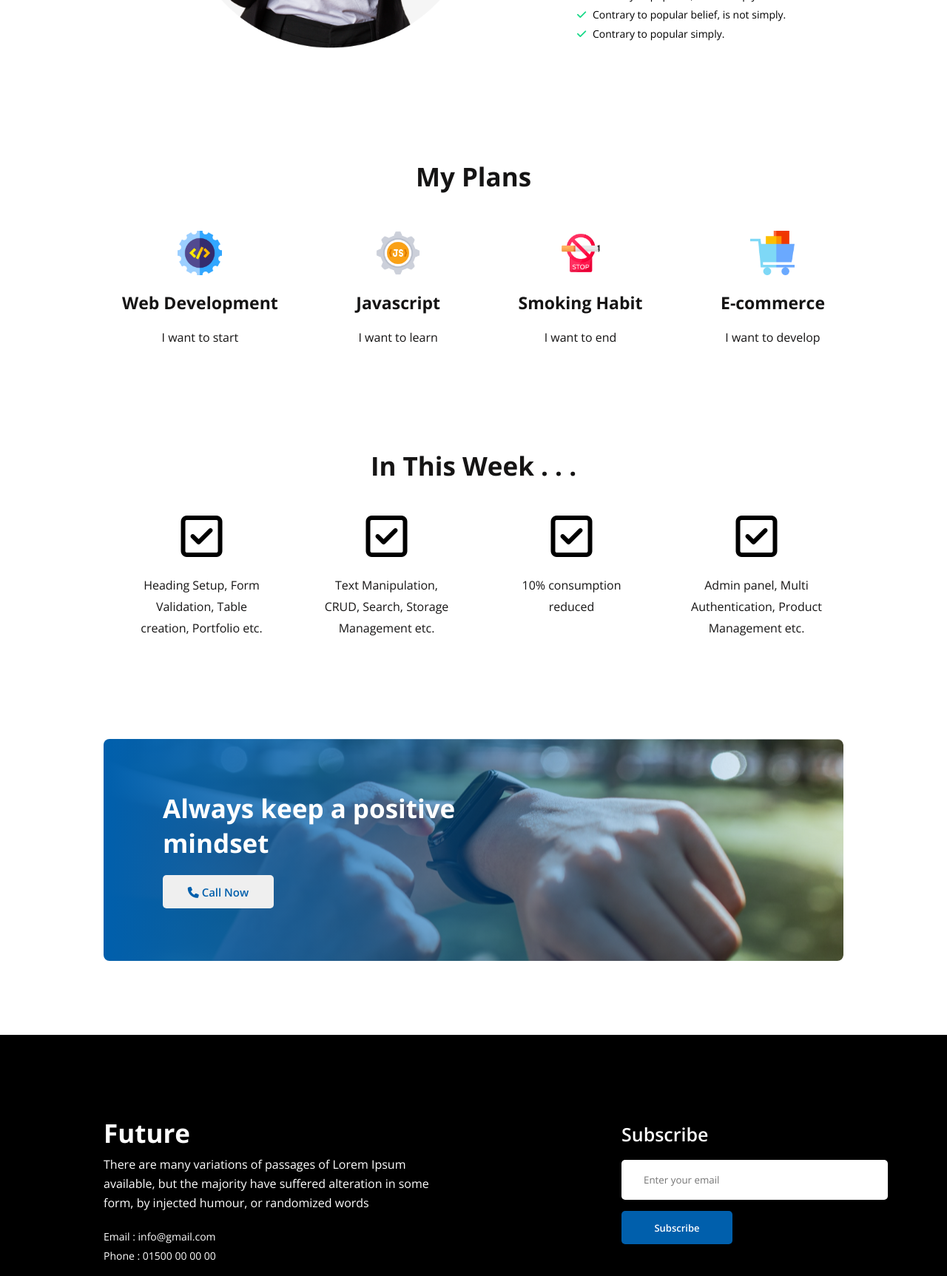
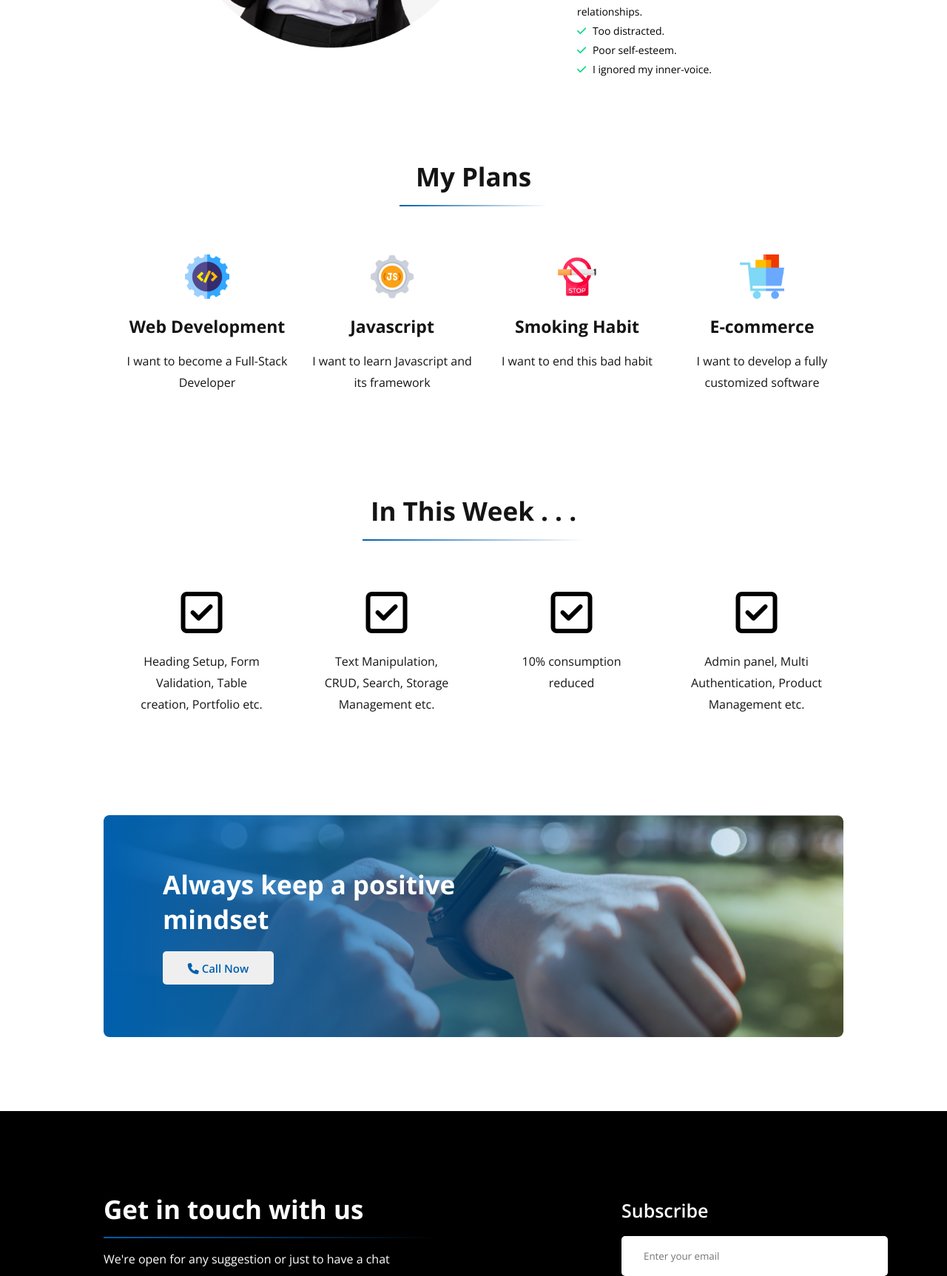
Before and after one commit to mahmud-bhuiyan/module-6-assignment, a plain HTML site: page index.html in a window 1280 px wide. Shown: the part 1433-3158 px from the top of the page at 74% size. Drawn offline with nearby package versions, Linux system fonts and the light colour scheme.

Commit message:
design complete

```diff
--- a/assets/css/custom.css
+++ b/assets/css/custom.css
@@ -14,6 +14,13 @@ section {
   border: none;
   font-weight: 600;
   font-size: 15px;
+}
+
+.hr-gradient{
+  height: 8px;
+  background-image: linear-gradient(90deg, #005fac, rgba(0, 95, 172, 0) 100%);
+  border: 0;
+  height: 2px;
 }
 
 /* header banner styles */
@@ -87,8 +94,12 @@ main {
   font-weight: 700;
   font-size: 35px;
   line-height: 45px;
-  margin-bottom: 25px;
   color: #151414;
+}
+
+.previous-year-info hr{
+  width: 270px;
+  margin: 20px 0 25px;
 }
 
 .previous-year-info .description {
@@ -121,7 +132,11 @@ main {
   font-size: 35px;
   line-height: 47px;
   color: #151414;
-  margin-bottom: 50px;
+}
+
+.plans-section hr{
+  width: 200px;
+  margin: 15px auto 65px;
 }
 
 .plans-container {
@@ -132,7 +147,12 @@ main {
 .plans-info {
   display: flex;
   justify-content: space-between;
-  width: 950px;
+  width: 1000px;
+}
+
+.plan {
+  width: 280px;
+  margin: 0 0 0 30px;
 }
 
 .plan > img {
@@ -169,7 +189,11 @@ img {
   font-size: 35px;
   line-height: 47px;
   color: #151414;
-  margin-bottom: 40px;
+}
+
+.weekly hr{
+  width: 300px;
+  margin: 15px auto 65px;
 }
 
 .weekly-container {
@@ -196,6 +220,7 @@ img {
   margin-top: 20px;
   color: #151414;
 }
+
 /* gradient banner section styles */
 .gradient {
   display: flex;
@@ -242,7 +267,7 @@ img {
   background-color: #000000;
   color: #ffffff;
   padding-top: 120px;
-  padding-bottom: 30px;
+  padding-bottom: 10px;
 }
 
 .footer-container {
@@ -260,8 +285,13 @@ img {
   font-weight: 700;
   font-size: 35px;
   line-height: 26px;
-  margin-bottom: 16px;
+  margin-bottom: 24px;
 }
+
+.footer-info hr{
+  margin: 15px auto;
+}
+
 .footer-info .description {
   margin-bottom: 20px;
 }
@@ -276,6 +306,10 @@ img {
   font-weight: 400;
   font-size: 14px;
   line-height: 26px;
+}
+
+.contact-info > p i {
+  padding-right: 5px;
 }
 
 .social-icons {
--- a/index.html
+++ b/index.html
@@ -51,29 +51,27 @@
         </div>
         <div class="previous-year-info">
           <h3 class="title">My failures of previous year</h3>
+          <hr class="hr-gradient">
           <h6 class="description">
-            Contrary to popular belief, Lorem Ipsum is not simply random text.
-            It has roots in a piece of classical Latin literature from 45 BC,
-            making it over 2000 years old. Richard McClinton.
+            I used to think that “success” in life meant living every moment in
+            a way that I would not later regret. How ironic it’s been as I look
+            back on my life and have too many regrets to count!
           </h6>
           <ul>
             <li>
-              <i class="fa-solid fa-check"></i> Contrary to popular belief, is
-              not simply.
+              <i class="fa-solid fa-check"></i> Not learning from past mistakes.
             </li>
             <li>
-              <i class="fa-solid fa-check"></i> Contrary to popular belief.
+              <i class="fa-solid fa-check"></i> Fail to network and build strong relationships.
             </li>
             <li>
-              <i class="fa-solid fa-check"></i> Contrary to popular , is not
-              simply.
+              <i class="fa-solid fa-check"></i> Too distracted.
             </li>
             <li>
-              <i class="fa-solid fa-check"></i> Contrary to popular belief, is
-              not simply.
+              <i class="fa-solid fa-check"></i> Poor self-esteem.
             </li>
             <li>
-              <i class="fa-solid fa-check"></i> Contrary to popular simply.
+              <i class="fa-solid fa-check"></i> I ignored my inner-voice.
             </li>
           </ul>
         </div>
@@ -83,27 +81,32 @@
       <!-- plans section start -->
       <section class="plans-section">
         <h3 class="title">My Plans</h3>
+        <hr class="hr-gradient">
         <div class="plans-container">
           <div class="plans-info">
             <div class="plan">
               <img src="assets/images/icons/web.png" alt="" />
               <h3 class="title">Web Development</h3>
-              <h6 class="sub-title">I want to start</h6>
+              <h6 class="sub-title">I want to become a Full-Stack Developer</h6>
             </div>
             <div class="plan">
               <img src="assets/images/icons/js.png" alt="" />
               <h3 class="title">Javascript</h3>
-              <h6 class="sub-title">I want to learn</h6>
+              <h6 class="sub-title">
+                I want to learn Javascript and its framework
+              </h6>
             </div>
             <div class="plan">
               <img src="assets/images/icons/smoke.png" alt="" />
               <h3 class="title">Smoking Habit</h3>
-              <h6 class="sub-title">I want to end</h6>
+              <h6 class="sub-title">I want to end this bad habit</h6>
             </div>
             <div class="plan">
               <img src="assets/images/icons/ecom.png" alt="" />
               <h3 class="title">E-commerce</h3>
-              <h6 class="sub-title">I want to develop</h6>
+              <h6 class="sub-title">
+                I want to develop a fully customized software
+              </h6>
             </div>
           </div>
         </div>
@@ -113,6 +116,7 @@
       <!-- weekly checklist start -->
       <section class="weekly">
         <h3 class="title">In This Week . . .</h3>
+        <hr class="hr-gradient">
         <div class="weekly-container">
           <div class="weekly-info">
             <div class="checklist">
@@ -161,15 +165,14 @@
     <footer class="footer">
       <div class="footer-container">
         <div class="footer-info">
-          <h3 class="title">Future</h3>
+          <h3 class="title">Get in touch with us</h3>
+          <hr class="hr-gradient">
           <p class="description">
-            There are many variations of passages of Lorem Ipsum available, but
-            the majority have suffered alteration in some form, by injected
-            humour, or randomized words
+            We're open for any suggestion or just to have a chat
           </p>
           <div class="contact-info">
-            <p>Email : info@gmail.com</p>
-            <p>Phone : 01500 00 00 00</p>
+            <p><i class="fa-regular fa-envelope"></i> Email : info@gmail.com</p>
+            <p><i class="fa-solid fa-phone"></i> Phone : 01500 00 00 00</p>
             <div class="social-icons">
               <img src="assets/images/icons/fb.png" alt="" />
               <img src="assets/images/icons/twitter.png" alt="" />
```
